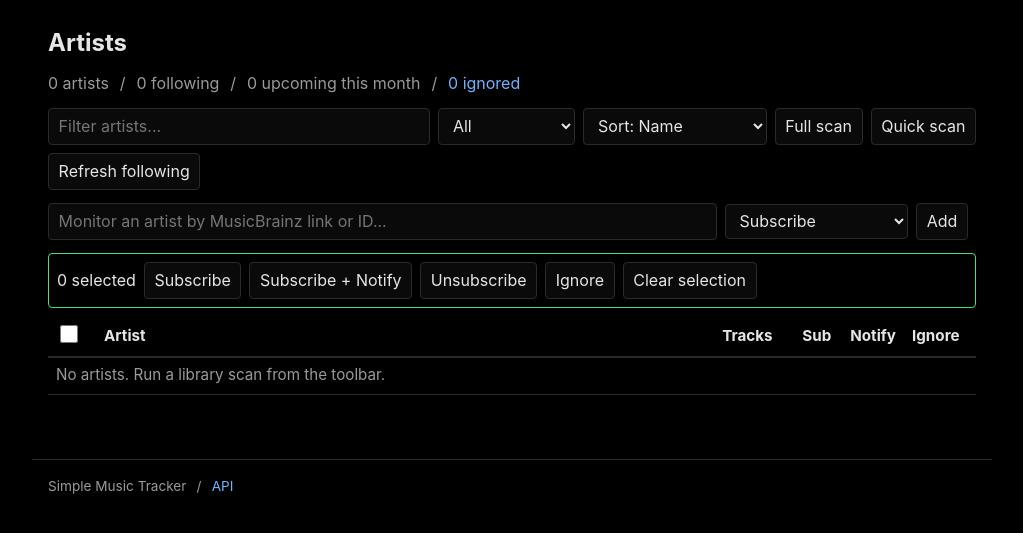
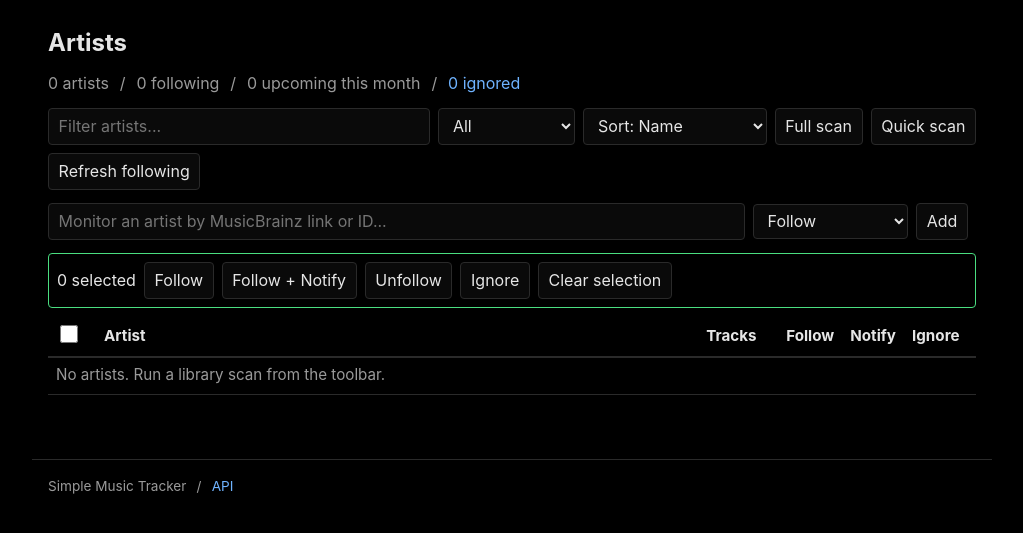
Before and after one commit to jasii/Simple-Music-Tracker, a Flask app: page /artists in a window 1280 px wide. Shown: the part 53-586 px from the top of the page, without its empty margins (128-1151 px from the left). Run offline with Flask 3, Linux system fonts and the light colour scheme; data comes from the database, SQL or seed files in the repository; data that the repository does not hold is empty.

Commit message:
fixed album navigation and changed sub to follow

```diff
--- a/app/main.py
+++ b/app/main.py
@@ -179,7 +179,7 @@ def artists_page():
 
 @app.route("/subscriptions")
 def subscriptions_page():
-    return render_template("subscriptions.html", **_base_context(active="following"))
+    return render_template("following.html", **_base_context(active="following"))
 
 
 @app.route("/upcoming")
@@ -226,10 +226,15 @@ def album_page():
     title = (request.args.get("title") or "").strip()
     if not artist or not title:
         abort(404)
-    ctx = _base_context(active="upcoming")
+    # Back link returns to wherever the album was opened from (upcoming default).
+    origin = request.args.get("from")
+    back = {"discover": ("discover_page", "Discover")}.get(origin, ("upcoming_page", "Upcoming"))
+    ctx = _base_context(active=back[0].replace("_page", ""))
     ctx["album_artist"] = artist
     ctx["album_title"] = title
     ctx["album_mbid"] = (request.args.get("mbid") or "").strip()
+    ctx["back_endpoint"] = back[0]
+    ctx["back_label"] = back[1]
     return render_template("album.html", **ctx)
 
 
--- a/app/static/discover.js
+++ b/app/static/discover.js
@@ -43,7 +43,7 @@
     if (r.artist && r.album) {
       const albumHref = '/album?artist=' + encodeURIComponent(r.artist) +
         '&title=' + encodeURIComponent(r.album) +
-        (r.mbid ? '&mbid=' + encodeURIComponent(r.mbid) : '');
+        (r.mbid ? '&mbid=' + encodeURIComponent(r.mbid) : '') + '&from=discover';
       album = '<a href="' + albumHref + '">' + SMT.esc(r.album) + '</a>';
     } else if (r.album_url) {
       album = '<a href="' + SMT.esc(r.album_url) + '" target="_blank" rel="noopener">' + SMT.esc(r.album || '') + '</a>';
@@ -75,7 +75,7 @@
     const label = (r.artist ? r.artist + ' – ' : '') + (r.album || '');
     const href = (r.artist && r.album)
       ? '/album?artist=' + encodeURIComponent(r.artist) + '&title=' + encodeURIComponent(r.album) +
-        (r.mbid ? '&mbid=' + encodeURIComponent(r.mbid) : '')
+        (r.mbid ? '&mbid=' + encodeURIComponent(r.mbid) : '') + '&from=discover'
       : (r.album_url || r.artist_url || '#');
     return '<a class="cal-event src-' + SMT.esc(r.source) + '" href="' + SMT.esc(href) + '" ' +
       'target="_blank" rel="noopener" title="' + SMT.esc((r.source_label || '') + ': ' + label) + '">' +
--- a/app/static/following.js
+++ b/app/static/following.js
@@ -6,7 +6,7 @@
   function card(a) {
     const badge = a.subscription === 'notify'
       ? '<span class="badge">notify</span>'
-      : '<span class="badge">subscribed</span>';
+      : '<span class="badge">following</span>';
     const img = a.image_url
       ? '<img src="' + SMT.esc(a.image_url) + '" alt="" loading="lazy">'
       : '';
@@ -24,7 +24,7 @@
     try {
       const data = await SMT.getJSON('/api/subscriptions');
       if (!data.artists.length) {
-        list.innerHTML = '<p class="muted">Not following anyone yet. Subscribe to artists from the Artists page.</p>';
+        list.innerHTML = '<p class="muted">Not following anyone yet. Follow artists from the Artists page.</p>';
         return;
       }
       list.innerHTML = data.artists.map(card).join('');
--- a/app/static/upcoming.js
+++ b/app/static/upcoming.js
@@ -22,7 +22,7 @@
       : '';
     const albumHref = '/album?artist=' + encodeURIComponent(r.artist_name) +
       '&title=' + encodeURIComponent(r.title) +
-      (r.mbid ? '&mbid=' + encodeURIComponent(r.mbid) : '');
+      (r.mbid ? '&mbid=' + encodeURIComponent(r.mbid) : '') + '&from=upcoming';
     return (
       '<div class="release">' + img +
       '<div class="grow">' +
--- a/app/templates/album.html
+++ b/app/templates/album.html
@@ -2,7 +2,7 @@
 {% block title %}{{ album_title }} - Simple Music Tracker{% endblock %}
 
 {% block content %}
-<p><a href="{{ url_for('upcoming_page') }}">&larr; Upcoming</a></p>
+<p><a href="{{ url_for(back_endpoint) }}">&larr; {{ back_label }}</a></p>
 
 <div class="artist-header" id="album-header">
   <div class="artist-meta">
--- a/app/templates/artist.html
+++ b/app/templates/artist.html
@@ -17,9 +17,9 @@
       <label><input type="radio" name="sub" value="none"
         {{ 'checked' if artist.subscription == 'none' }}> Not following</label>
       <label><input type="radio" name="sub" value="subscribed"
-        {{ 'checked' if artist.subscription == 'subscribed' }}> Subscribe</label>
+        {{ 'checked' if artist.subscription == 'subscribed' }}> Follow</label>
       <label><input type="radio" name="sub" value="notify"
-        {{ 'checked' if artist.subscription == 'notify' }}> Subscribe + Notify</label>
+        {{ 'checked' if artist.subscription == 'notify' }}> Follow + Notify</label>
       <button id="btn-refresh-artist" type="button">Refresh now</button>
     </div>
     <div class="monitor-types" id="monitor-types">
--- a/app/templates/subscriptions.html
+++ b/app/templates/following.html
@@ -3,7 +3,7 @@
 
 {% block content %}
 <h1>Following</h1>
-<p class="muted">Artists you subscribe to. "Notify" artists also trigger your webhook on a new release.</p>
+<p class="muted">Artists you follow. "Notify" artists also trigger your webhook on a new release.</p>
 
 <div id="following-list" class="card-list">
   <p class="muted">Loading...</p>
--- a/app/templates/index.html
+++ b/app/templates/index.html
@@ -19,7 +19,7 @@
   <select id="filter-subscription">
     <option value="">All</option>
     <option value="following">Following</option>
-    <option value="subscribed">Subscribed</option>
+    <option value="subscribed">Follow only</option>
     <option value="notify">Notify</option>
     <option value="none">Not followed</option>
   </select>
@@ -36,8 +36,8 @@
 <div class="add-by-link">
   <input type="text" id="mb-link" placeholder="Monitor an artist by MusicBrainz link or ID..." autocomplete="off">
   <select id="mb-link-state">
-    <option value="subscribed">Subscribe</option>
-    <option value="notify">Subscribe + Notify</option>
+    <option value="subscribed">Follow</option>
+    <option value="notify">Follow + Notify</option>
   </select>
   <button id="btn-add-link" type="button">Add</button>
   <span id="mb-link-result" class="muted"></span>
@@ -47,9 +47,9 @@
 
 <div class="bulk-bar" id="bulk-bar" hidden>
   <span id="bulk-count">0 selected</span>
-  <button type="button" data-bulk="subscribed">Subscribe</button>
-  <button type="button" data-bulk="notify">Subscribe + Notify</button>
-  <button type="button" data-bulk="none">Unsubscribe</button>
+  <button type="button" data-bulk="subscribed">Follow</button>
+  <button type="button" data-bulk="notify">Follow + Notify</button>
+  <button type="button" data-bulk="none">Unfollow</button>
   <button type="button" id="bulk-ignore">Ignore</button>
   <button type="button" id="bulk-clear">Clear selection</button>
 </div>
@@ -60,8 +60,8 @@
       <th class="col-check"><input type="checkbox" id="select-all" title="Select all"></th>
       <th class="col-name">Artist</th>
       <th class="col-tracks">Tracks</th>
-      <th class="col-sub" title="Show on Following page">Sub</th>
-      <th class="col-notify" title="Subscribe and trigger webhook on new release">Notify</th>
+      <th class="col-sub" title="Show on Following page">Follow</th>
+      <th class="col-notify" title="Follow and trigger webhook on new release">Notify</th>
       <th class="col-ignore" title="Hide from this list">Ignore</th>
     </tr>
   </thead>
```
